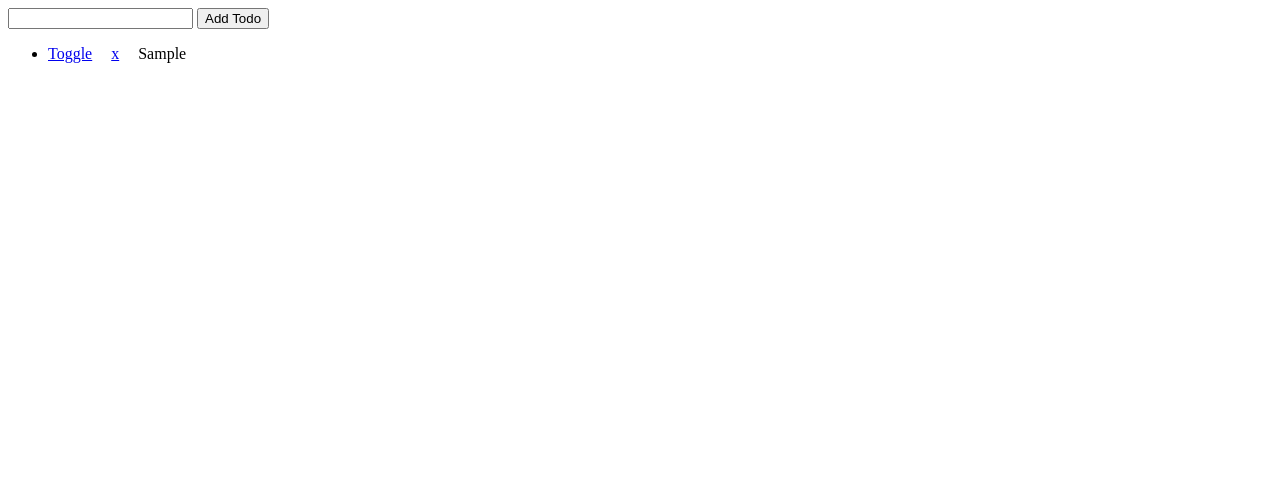
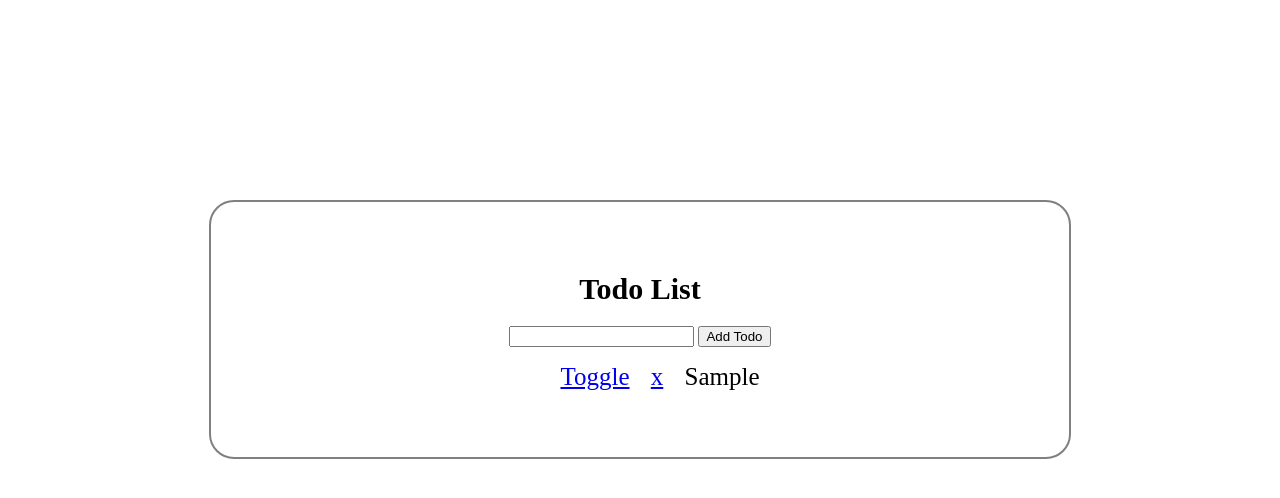
Before and after one commit to PrimeTimeTran/cs-TodoList, a plain HTML site: page index.html in a window 1280 px wide. Both pictures are taken after typing "Sample" into the empty fields and a click on the button "Add Todo". Drawn offline with nearby package versions, Linux system fonts and the light colour scheme.

Commit message:
Update todo app

```diff
--- /dev/null
+++ b/css/styles.css
@@ -0,0 +1,30 @@
+body {
+  display: flex;
+  padding-top: 15%;
+  align-items: flex-end;
+  justify-content: center;
+}
+
+.container {
+  padding: 50px;
+  min-width: 60%;
+  min-height: 60%;
+  align-self: center;
+  text-align: center;
+  border-radius: 25px;
+  align-items: center;
+  border: 2px solid grey;
+  justify-content: center;
+}
+
+h1 {
+  font-size: 30px;
+}
+
+ul {
+  list-style-type: none;
+}
+
+li {
+  font-size: 25px;
+}
--- a/index.html
+++ b/index.html
@@ -5,20 +5,24 @@
 <head>
   <meta charset="utf-8">
 
-  <title>My Todo List</title>
+  <title>Todo List</title>
   <meta name="description" content="My Todo List">
   <meta name="author" content="SitePoint">
 
   <script type="text/javascript" src="https://cdnjs.cloudflare.com/ajax/libs/moment.js/2.22.2/moment.min.js"></script>
+  <link rel="stylesheet" type="text/css" href="css/styles.css" />
 </head>
 
 <body>
-  <input id="todoBody">
-  <button id="addToDoButton" onclick="addTodo()">Add Todo</button>
-  <ul id="todoList">
-  </ul>
+  <div class="container">
+    <h1>Todo List</h1>
+    <input id="todoBody">
+    <button id="addToDoButton" onclick="addTodo()">Add Todo</button>
+    <ul id="todoList">
+    </ul>
+  </div>
 
-  <script src="scripts.js"></script>
+  <script src="js/scripts.js"></script>
 </body>
 
 </html>
```
Also changed, not shown: js/scripts.js (renamed from scripts.js).
